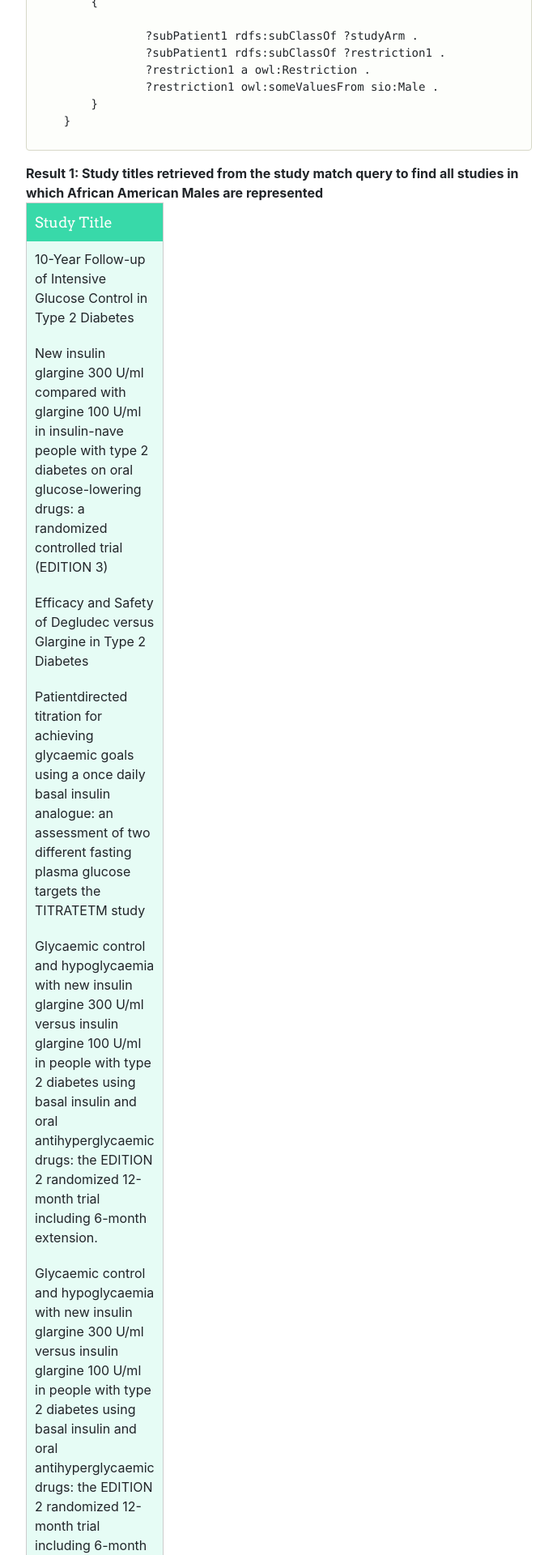
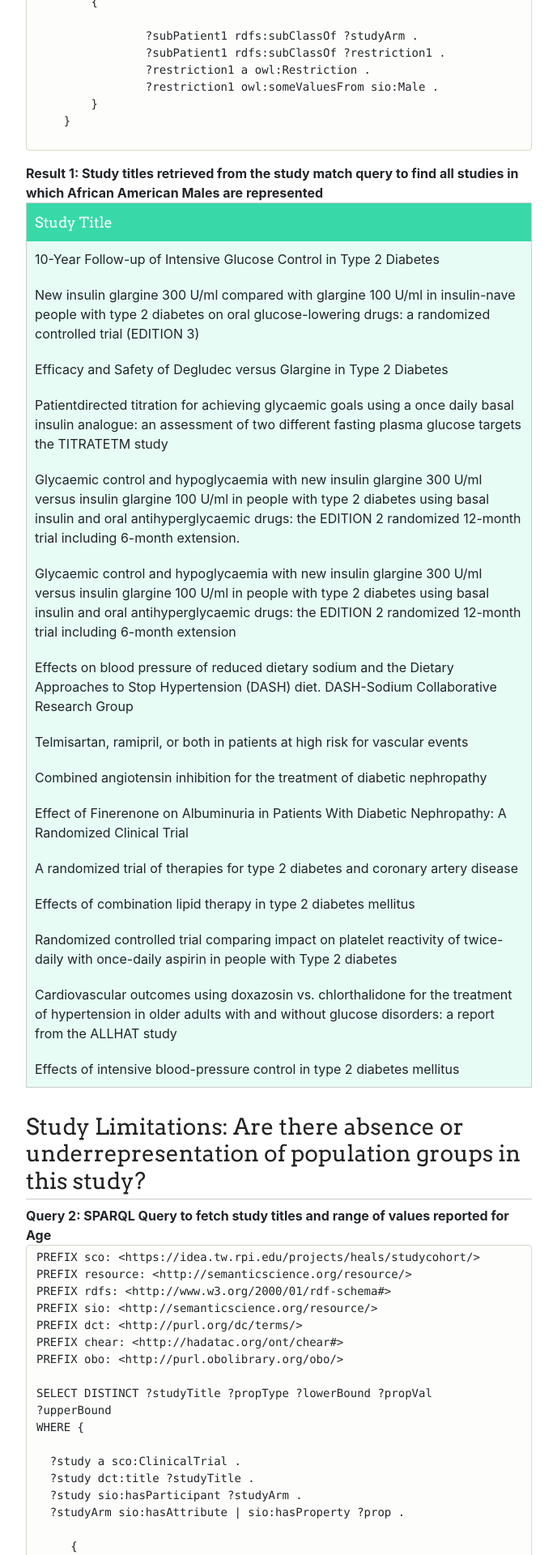
Before and after one commit to tetherless-world/study-cohort-ontology, a Jekyll site: the page built from application.md, in a window 1280 px wide. Shown: the part 1059-2979 px from the top of the page at 81% size, without its empty margins (303-991 px from the left). Built offline with Jekyll 4.4.1, drawn with Linux system fonts in a browser that asks for light colours; nearby versions of some CDN libraries; our own code applies the rules of GitHub Pages for plain Markdown files; library files that are not in the unit come from our copies.

Commit message:
Update application.md

```diff
--- a/application.md
+++ b/application.md
@@ -42,13 +42,11 @@
   <strong> Result 1: Study titles retrieved from the study match query to find all studies in which African American Males are represented </strong>
 
 
- <table class="scroll">
-	<thead>
+ <table style="width:100%">
     <tr>
     <th>Study Title</th>
   </tr>
-		</thead>
-<tbody>
+
   <tr>
     <td>10-Year Follow-up of Intensive Glucose Control in Type 2 Diabetes</td>
   </tr>
@@ -108,7 +106,6 @@
 <tr>
 <td>Effects of intensive blood-pressure control in type 2 diabetes mellitus</td>
 </tr>
-</tbody>
 </table>
 
 
@@ -168,17 +165,14 @@ WHERE {
 
   <strong> Result 2: Study Titles and Age Ranges retrieved from the study limitation query to find studies where old adults above 70 are not represented </strong>
 
- <table class="scroll">
-	<thead>
+ <table style="width:100%">
     <tr>
     <th>Study Title </th>
     <th>Lower Bound</th>
     <th>Median/Mean Age</th>
     <th>Upper Bound</th>
   </tr>
-</thead>
 
-<tbody>
  <tr>
     <td>Effects on blood pressure of reduced dietary sodium and the Dietary Approaches to Stop Hypertension (DASH) diet., DASH-Sodium Collaborative Research Group</td>
     <td> 37</td>
@@ -263,8 +257,6 @@ WHERE {
     <td>67</td>
     <td> </td>
   </tr>
-
-  </tbody>
 </table>
 
 
```
